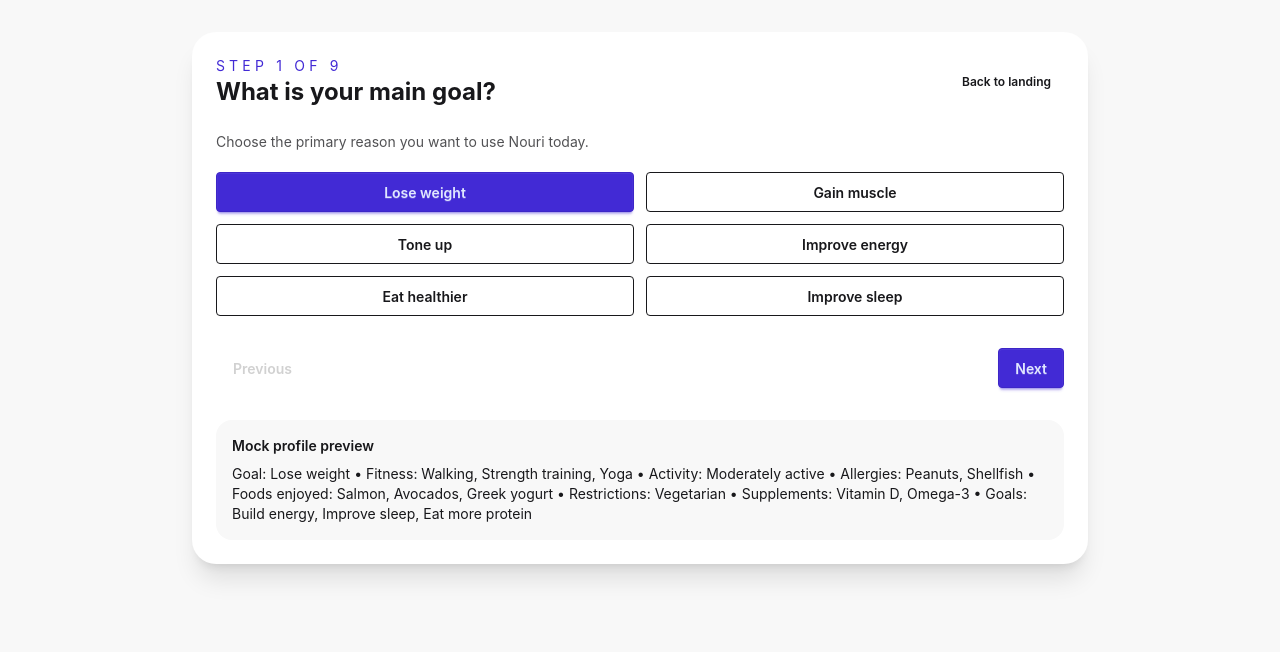
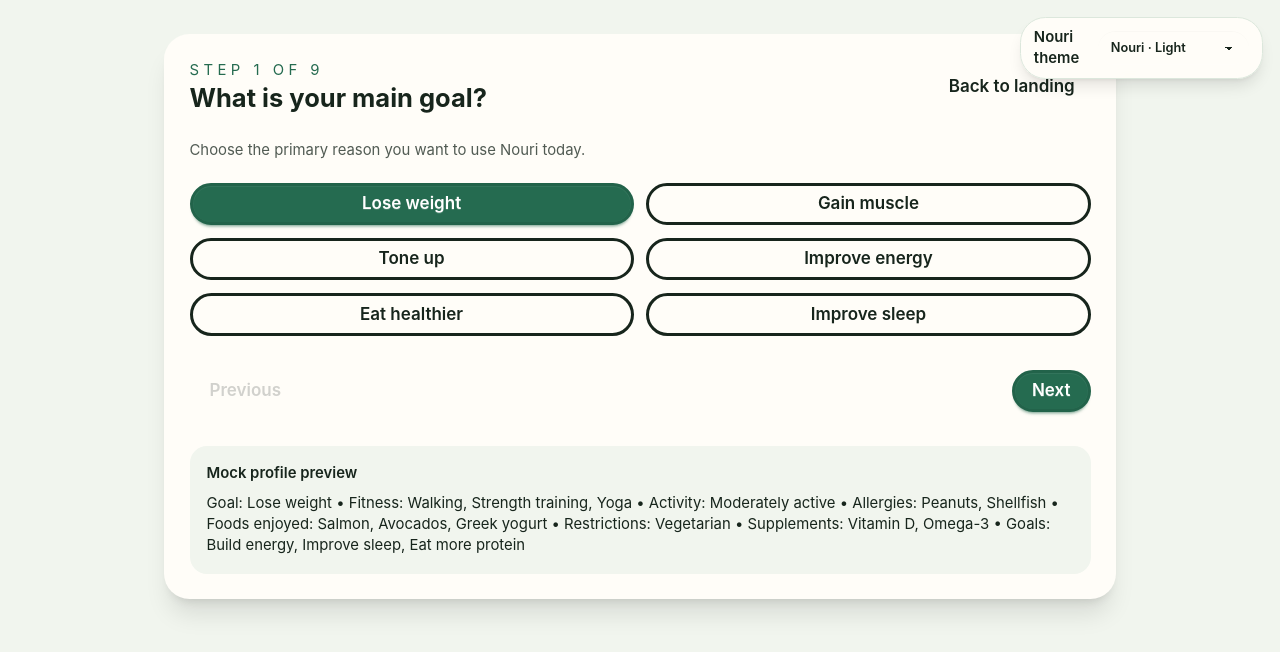
Before and after one commit to morganleigh13/Nouri, a React (Vite) app: page /survey in a window 1280 px wide. Shown: the top 652 px of the page. Built offline with nearby package versions, Linux system fonts and the light colour scheme.

Commit message:
Added Daisy UI themes with custom Nouri dark and light mode. Rounded buttons and a slightly bigger font.

```diff
--- a/index.html
+++ b/index.html
@@ -1,5 +1,5 @@
 <!doctype html>
-<html lang="en">
+<html lang="en" data-theme="nouri">
   <head>
     <meta charset="UTF-8" />
     <link rel="icon" type="image/svg+xml" href="/favicon.svg" />
--- a/src/App.css
+++ b/src/App.css
@@ -4,6 +4,9 @@
 
 .btn {
   transition: transform 0.15s ease, box-shadow 0.15s ease;
+  border-radius: 9999px;
+  font-size: 1rem;
+  font-weight: 600;
 }
 
 .btn:hover {
--- a/src/App.jsx
+++ b/src/App.jsx
@@ -10,6 +10,7 @@
 import FitnessTab from './components/dashboard/FitnessTab';
 import SupplementsTab from './components/dashboard/SupplementsTab';
 import ResourcesTab from './components/dashboard/ResourcesTab';
+import ThemePicker from './components/ThemePicker';
 import { buildRecommendations } from './utils/recommendationEngine';
 import './App.css';
 
@@ -56,6 +57,8 @@
   };
 
   return (
+    <>
+      <ThemePicker />
       <Routes>
         <Route path="/" element={<LandingPage onResetMockData={resetFlow} />} />
         <Route
@@ -88,6 +91,7 @@
         </Route>
         <Route path="*" element={<Navigate to="/" replace />} />
       </Routes>
+    </>
   );
 }
 
--- /dev/null
+++ b/src/components/ThemePicker.jsx
@@ -0,0 +1,39 @@
+import { useEffect, useState } from 'react';
+
+const themes = [
+  { value: 'nouri', label: 'Nouri · Light' },
+  { value: 'nouri-night', label: 'Nouri · Dark' },
+  { value: 'emerald', label: 'Emerald' },
+  { value: 'corporate', label: 'Corporate' },
+  { value: 'sunset', label: 'Sunset' },
+];
+
+const savedTheme = () => {
+  if (typeof window === 'undefined') return 'nouri';
+  return window.localStorage.getItem('nouri-theme') || 'nouri';
+};
+
+export default function ThemePicker() {
+  const [theme, setTheme] = useState(savedTheme);
+
+  useEffect(() => {
+    document.documentElement.dataset.theme = theme;
+    window.localStorage.setItem('nouri-theme', theme);
+  }, [theme]);
+
+  return (
+    <label className="fixed right-4 top-4 z-50 flex items-center gap-2 rounded-box border border-base-300 bg-base-100/95 px-3 py-2 text-sm font-semibold shadow-lg backdrop-blur">
+      <span className="hidden sm:inline">Nouri theme</span>
+      <select
+        className="select select-sm select-bordered bg-base-100 font-semibold"
+        value={theme}
+        onChange={(event) => setTheme(event.target.value)}
+        aria-label="Choose a color theme"
+      >
+        {themes.map((option) => (
+          <option key={option.value} value={option.value}>{option.label}</option>
+        ))}
+      </select>
+    </label>
+  );
+}
--- a/src/index.css
+++ b/src/index.css
@@ -1,12 +1,77 @@
 @import 'tailwindcss';
-@plugin 'daisyui';
+@plugin 'daisyui' {
+  themes: emerald, corporate, sunset;
+}
+
+@plugin 'daisyui/theme' {
+  name: 'nouri';
+  default: true;
+  prefersdark: false;
+  color-scheme: light;
+  --color-base-100: #fffdf8;
+  --color-base-200: #f1f5ee;
+  --color-base-300: #dce7dc;
+  --color-base-content: #17251c;
+  --color-primary: #256b50;
+  --color-primary-content: #ffffff;
+  --color-secondary: #2e5868;
+  --color-secondary-content: #ffffff;
+  --color-accent: #8f5527;
+  --color-accent-content: #ffffff;
+  --color-neutral: #24372c;
+  --color-neutral-content: #ffffff;
+  --color-info: #1d6381;
+  --color-info-content: #ffffff;
+  --color-success: #2d7548;
+  --color-success-content: #ffffff;
+  --color-warning: #9a6118;
+  --color-warning-content: #ffffff;
+  --color-error: #ad3f3f;
+  --color-error-content: #ffffff;
+  --radius-selector: 1rem;
+  --radius-field: 9999px;
+  --radius-box: 1.5rem;
+  --depth: 1;
+  --noise: 0;
+}
+
+@plugin 'daisyui/theme' {
+  name: 'nouri-night';
+  default: false;
+  prefersdark: true;
+  color-scheme: dark;
+  --color-base-100: #102019;
+  --color-base-200: #192b22;
+  --color-base-300: #294035;
+  --color-base-content: #eff7ef;
+  --color-primary: #8bd4aa;
+  --color-primary-content: #102019;
+  --color-secondary: #8bcbdb;
+  --color-secondary-content: #10242b;
+  --color-accent: #efc388;
+  --color-accent-content: #35200e;
+  --color-neutral: #d9eadb;
+  --color-neutral-content: #17251c;
+  --color-info: #87cde4;
+  --color-info-content: #10242b;
+  --color-success: #92d9a8;
+  --color-success-content: #112319;
+  --color-warning: #f0c979;
+  --color-warning-content: #392409;
+  --color-error: #f3a0a0;
+  --color-error-content: #3d1111;
+  --radius-selector: 1rem;
+  --radius-field: 9999px;
+  --radius-box: 1.5rem;
+  --depth: 1;
+  --noise: 0;
+}
 
 :root {
   font-family: Inter, system-ui, sans-serif;
+  font-size: 17px;
   line-height: 1.5;
   font-weight: 400;
-  color: #111827;
-  background: #f3f4f6;
   font-synthesis: none;
   text-rendering: optimizeLegibility;
   -webkit-font-smoothing: antialiased;
```
Also changed, not shown: 1 other file (tests, documents, lock files or other folders). Lines whose indentation alone changed are shown as unchanged.
